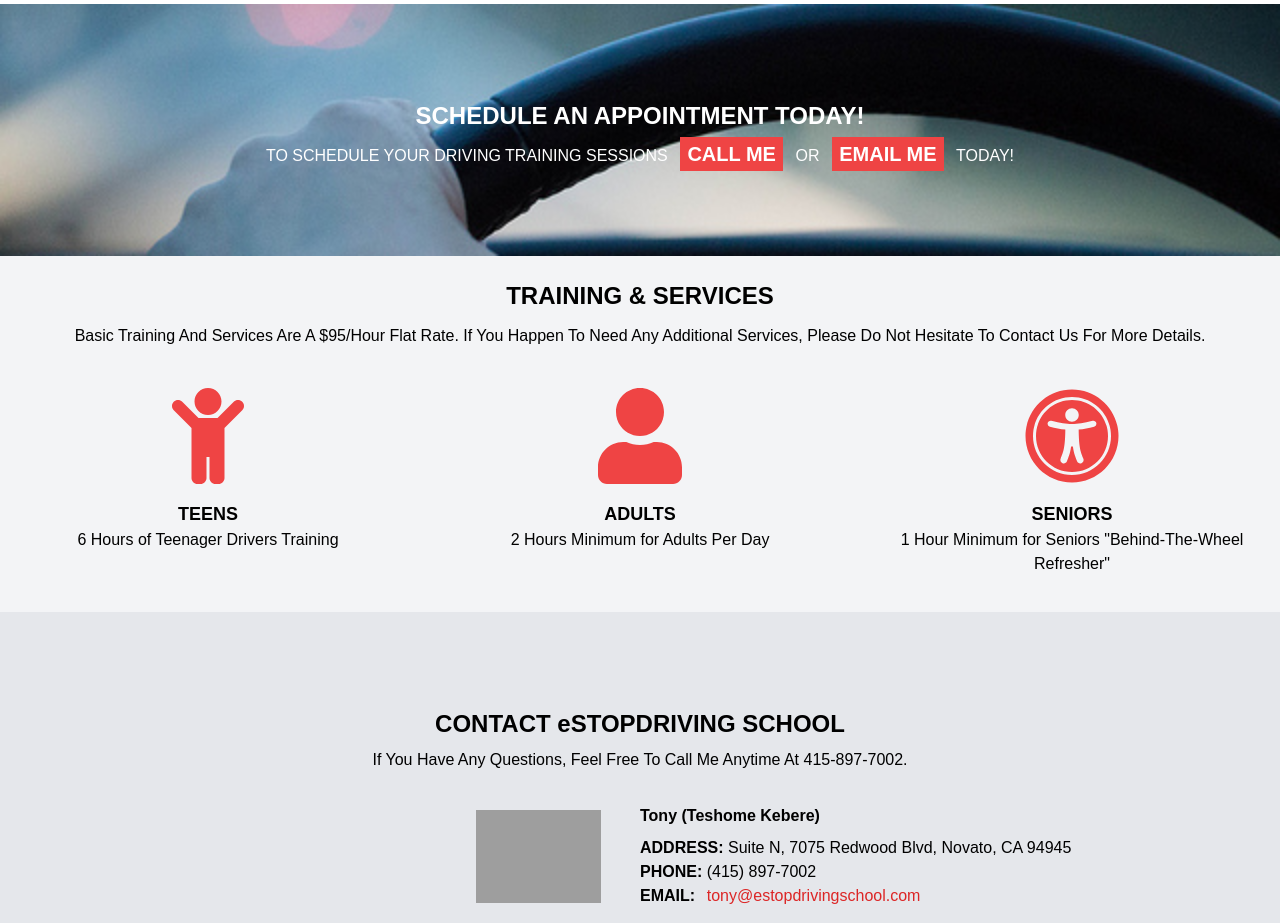
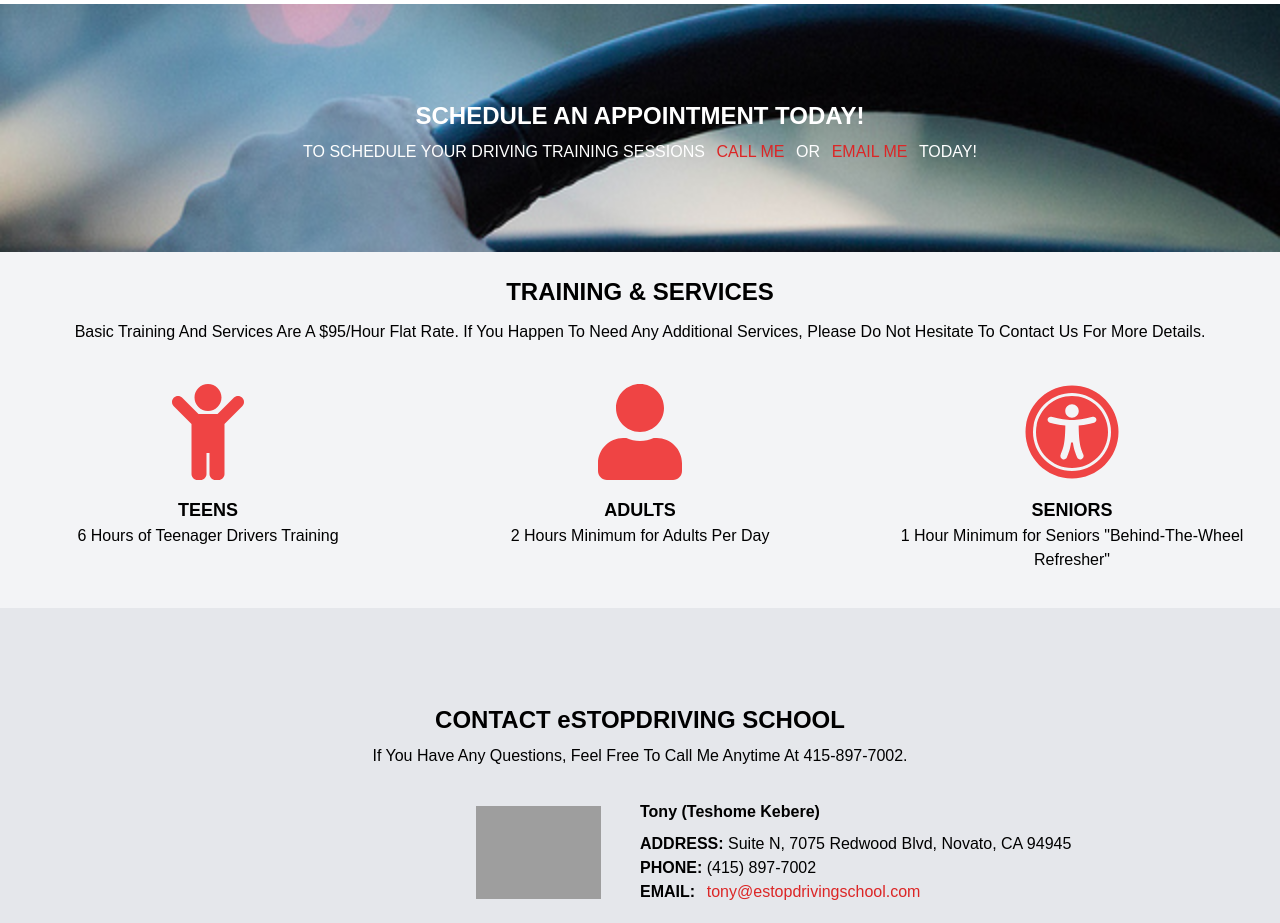
Before and after one commit to lisagorewitdecker/estopdrvngschl-nextjs, a Next.js app: page / in a window 1280 px wide. Shown: the part 1100-2023 px from the top of the page. Built offline with nearby package versions, Linux system fonts and the light colour scheme; grey boxes are pictures that could not be loaded.

Commit message:
Update index.tsx

```diff
--- a/pages/index.tsx
+++ b/pages/index.tsx
@@ -196,12 +196,10 @@
             </h2>
             <p className="text-center text-white mx-2">
             TO SCHEDULE YOUR DRIVING TRAINING SESSIONS <a
-                className="font-bold bg-red-500 hover:bg-red-800 text-white px-4 py-2 m-2 text-xl"
                 href="tel:415-897-7002"
                 target="_blank"
                 rel="noopener noreferrer"
               >CALL ME</a> OR <a
-                className="font-bold bg-red-500 hover:bg-red-800 text-white px-4 py-2 m-2 text-xl"
                 href="mailto:tony@estopdrivingschool.com"
                 target="_blank"
                 rel="noopener noreferrer"
```
